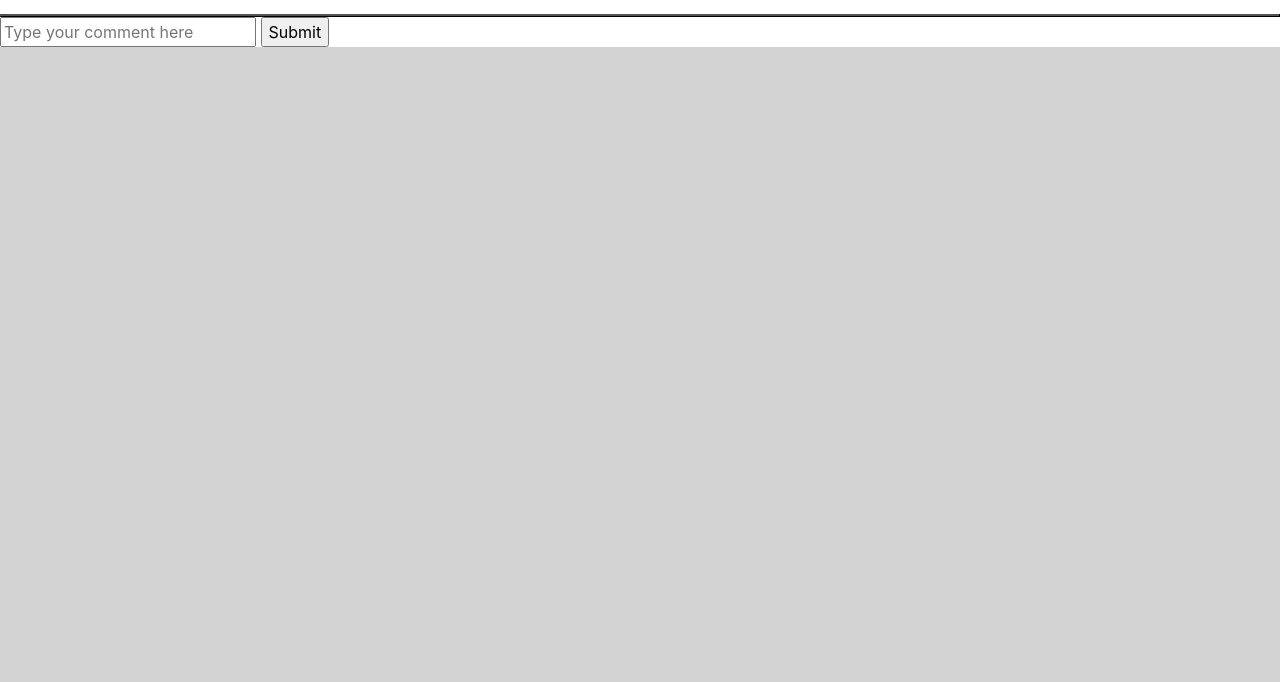
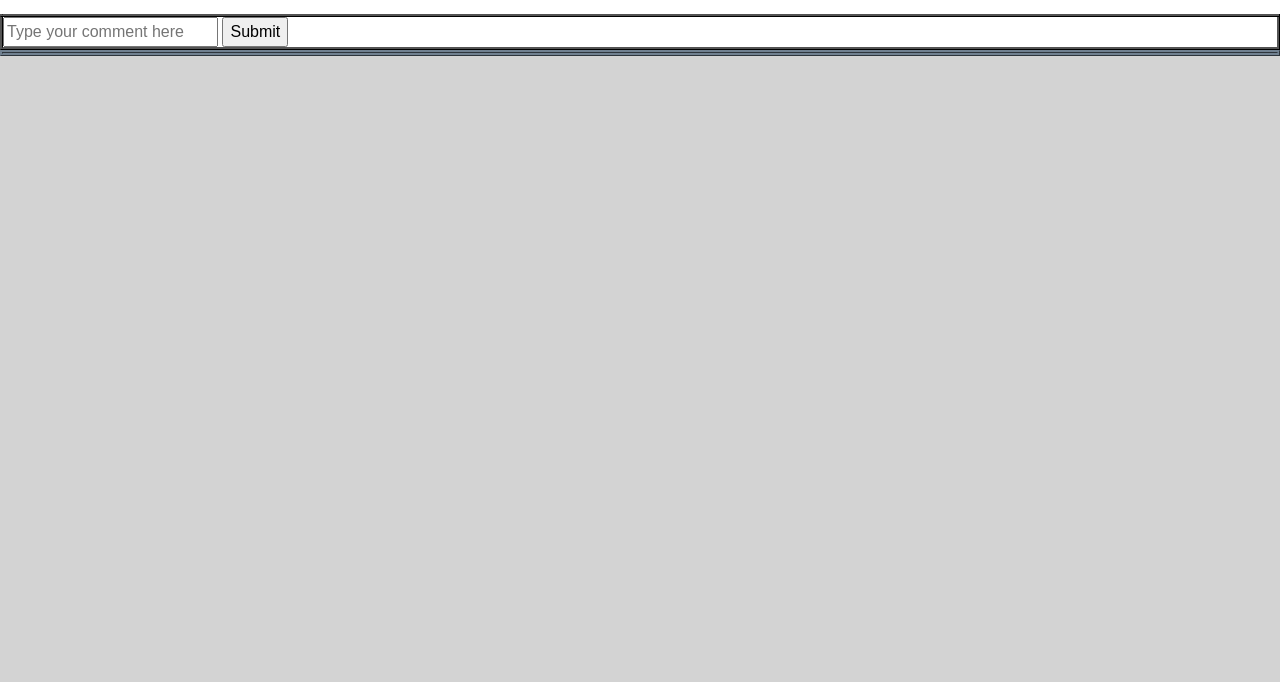
Before and after one commit to SteveKoutsodontis/Review-Core, a website: page public/reviewpage.html in a window 1280 px wide. Shown: the part 118-800 px from the top of the page. Drawn offline with nearby package versions, Linux system fonts and the light colour scheme.

Commit message:
Added indents on review

```diff
--- a/public/css/style.css
+++ b/public/css/style.css
@@ -1,5 +1,6 @@
 * {
     box-sizing: border-box;
+    font-family: sans-serif;
 }
 
 html {
@@ -121,18 +122,29 @@ footer {
 .review-game {
     text-align: center;
 }
+
 .review-border {
     border-style: ridge;
     border-color: black;
     border-top: none;
 }
+
 #review-user {
     text-align: center;
 }
+
 #review-header {
     text-align: center;
 }
-.review-rating {
+
+#review-text {
+    text-indent: 15px;
+}
+
+#review-rating {
+    text-indent: 15px;
+}
+/* .review-rating {
     background-color: lightgrey;
 }
 .review-body {
@@ -140,10 +152,24 @@ footer {
 }
 .review-link {
     background-color: lightgrey;
-}
+} */
 
 .review_container{
     background-color: lightgrey;
+}
+
+#comment-form {
+    border-style: ridge;
+    border-color: black;
+    border-top: none;
+}
+
+#comments-container {
+    border-style: ridge;
+    border-color: slategrey;
+    /* border-top: none; */
+    background-color: rgb(240, 240, 240);
+    text-indent: 15px;
 }
 
 .game_list{
```
